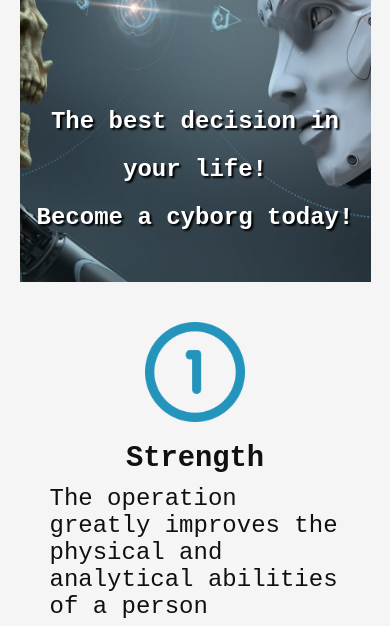
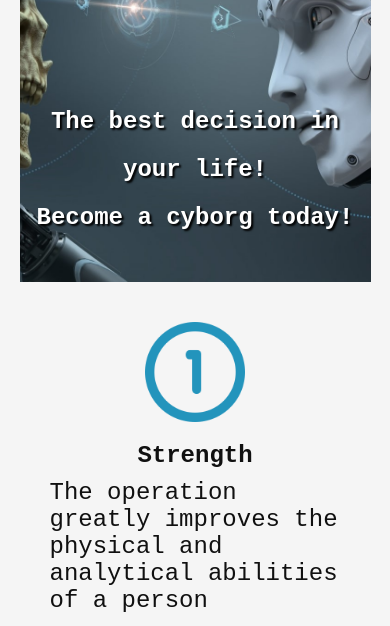
Before and after one commit to Forsworn24/cro, a plain HTML site: page index.html in a window 390 px wide. Shown: the part 218-844 px from the top of the page. Drawn offline with nearby package versions, Linux system fonts and the light colour scheme; a web font is replaced by a local one.

Commit message:
fix-4-23-08

```diff
--- a/assets/css/media.css
+++ b/assets/css/media.css
@@ -251,6 +251,12 @@
     width: 100%;
   }
 
+  .text-ability-title {
+    font-size: 1.5em;
+    font-weight: bold;
+    text-align: left;
+  }
+
   .text-title-specialists {
     font-size: 2em;
   }
```
